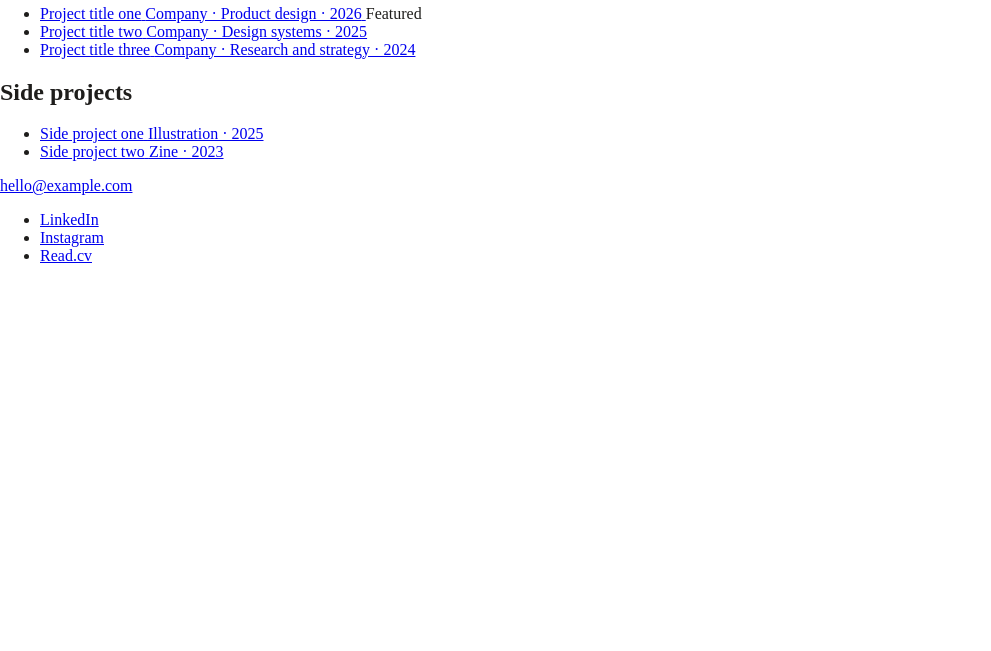
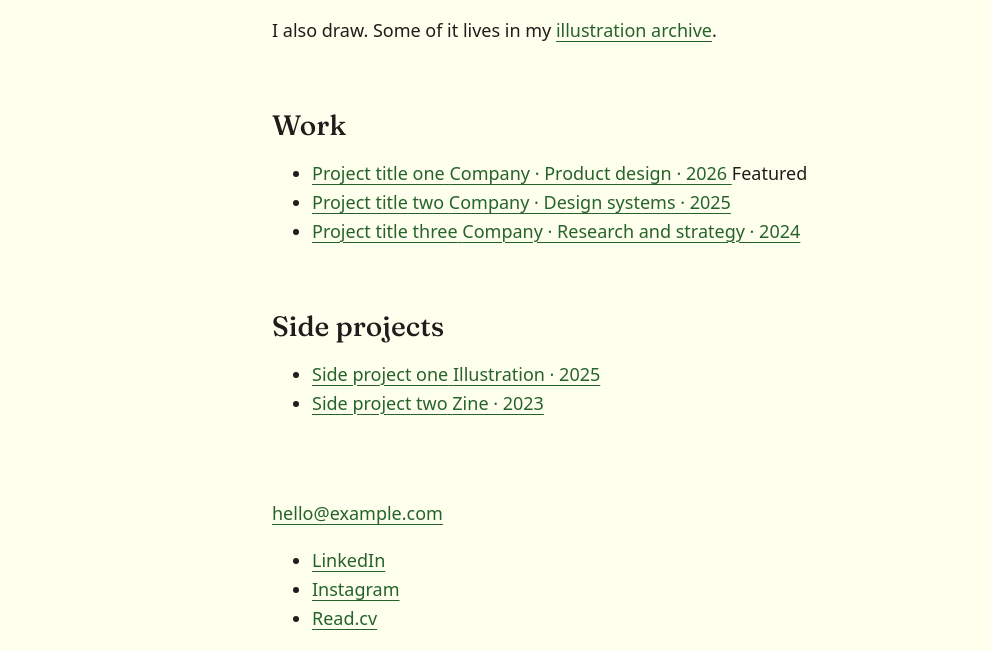
Before and after one commit to anotherdeadname/portfolio, a plain HTML site: page index.html in a window 1280 px wide. Shown: the part 202-853 px from the top of the page, without its empty margins (0-991 px from the left). Before the commit the page ends 800 px from the top, so only its background shows below. Drawn offline with Linux system fonts and the light colour scheme; a web font is replaced by a local one.

Commit message:
Stage 3: Inclusive Sans + Fraunces type, base spacing and single-column layout
Co-Authored-By: Claude Opus 5.5 <noreply@anthropic.com>

```diff
--- a/index.html
+++ b/index.html
@@ -4,6 +4,9 @@
   <meta charset="utf-8">
   <meta name="viewport" content="width=device-width, initial-scale=1">
   <title>Axel McFarlane</title>
+  <link rel="preconnect" href="https://fonts.googleapis.com">
+  <link rel="preconnect" href="https://fonts.gstatic.com" crossorigin>
+  <link rel="stylesheet" href="https://fonts.googleapis.com/css2?family=DM+Mono&family=Fraunces:opsz,wght@9..144,400..600&family=Inclusive+Sans:ital@0;1&display=swap">
   <link rel="stylesheet" href="palette.css">
   <link rel="stylesheet" href="styles.css">
 </head>
--- a/styles.css
+++ b/styles.css
@@ -1,4 +1,21 @@
 /* Layout and type. Colors come only from palette.css tokens. */
+
+:root {
+  --font-sans: "Inclusive Sans", system-ui, sans-serif;
+  --font-serif: "Fraunces", Georgia, serif;
+  --font-mono: "DM Mono", ui-monospace, monospace;
+
+  --column: 800px;
+  --gutter: clamp(16px, 5vw, 32px);
+  --measure: 68ch;
+
+  /* spacing scale */
+  --space-1: 0.5rem;
+  --space-2: 1rem;
+  --space-3: 1.5rem;
+  --space-4: 2.5rem;
+  --space-5: 4rem;
+}
 
 *,
 *::before,
@@ -8,5 +25,83 @@
 
 body {
   margin: 0;
+  background: var(--bg);
   color: var(--text);
+  font-family: var(--font-sans);
+  font-size: 1.125rem; /* 18px */
+  line-height: 1.6;
+  -webkit-font-smoothing: antialiased;
 }
+
+/* Single centered column */
+.site-header,
+main,
+.site-footer {
+  max-width: var(--column);
+  margin-inline: auto;
+  padding-inline: var(--gutter);
+}
+
+main {
+  padding-block: var(--space-4) var(--space-5);
+}
+
+section + section {
+  margin-top: var(--space-5);
+}
+
+/* Type */
+h1,
+h2,
+h3 {
+  font-family: var(--font-serif);
+  font-weight: 500;
+  line-height: 1.15;
+  margin: 0 0 var(--space-2);
+  font-variation-settings: "SOFT" 50;
+}
+
+h1 {
+  font-size: clamp(2.25rem, 6vw, 3.25rem);
+  letter-spacing: -0.01em;
+}
+
+h2 {
+  font-size: 1.75rem;
+}
+
+h3 {
+  font-size: 1.25rem;
+}
+
+p {
+  margin: 0 0 var(--space-2);
+  max-width: var(--measure);
+}
+
+a {
+  color: var(--accent-ink);
+  text-decoration: underline;
+  text-decoration-thickness: 1px;
+  text-underline-offset: 0.2em;
+}
+
+a:hover {
+  text-decoration-thickness: 2px;
+}
+
+img {
+  max-width: 100%;
+  height: auto;
+  display: block;
+}
+
+@media (prefers-reduced-motion: reduce) {
+  *,
+  *::before,
+  *::after {
+    animation: none !important;
+    transition: none !important;
+    scroll-behavior: auto !important;
+  }
+}
```
